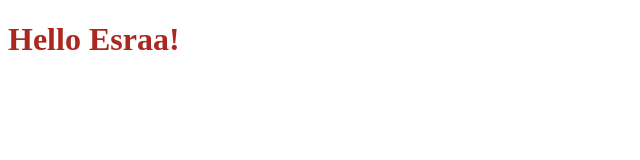
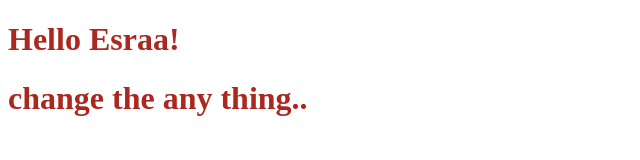
Before and after one commit to EsraaSo0/theProject, a plain HTML site: page index.html in a window 1280 px wide. Shown: the whole page, without its empty margins (0-640 px from the left). Drawn offline with Linux system fonts and the light colour scheme.

Commit message:
creaing new change

```diff
--- a/index.html
+++ b/index.html
@@ -8,5 +8,6 @@
 </head>
 <body>
     <h1>Hello Esraa!</h1>
+    <h1>change the any thing..</h1>
 </body>
 </html>
```
